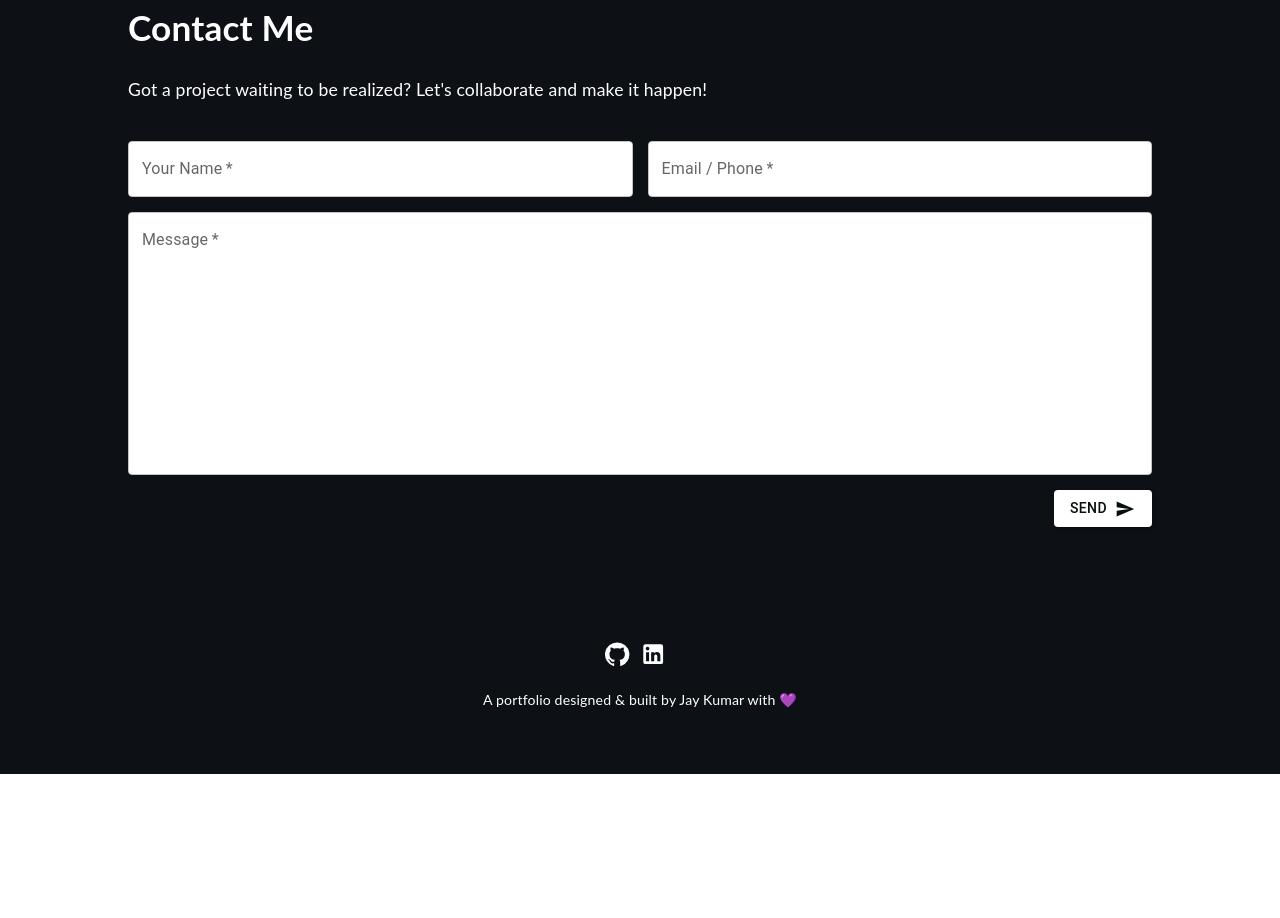
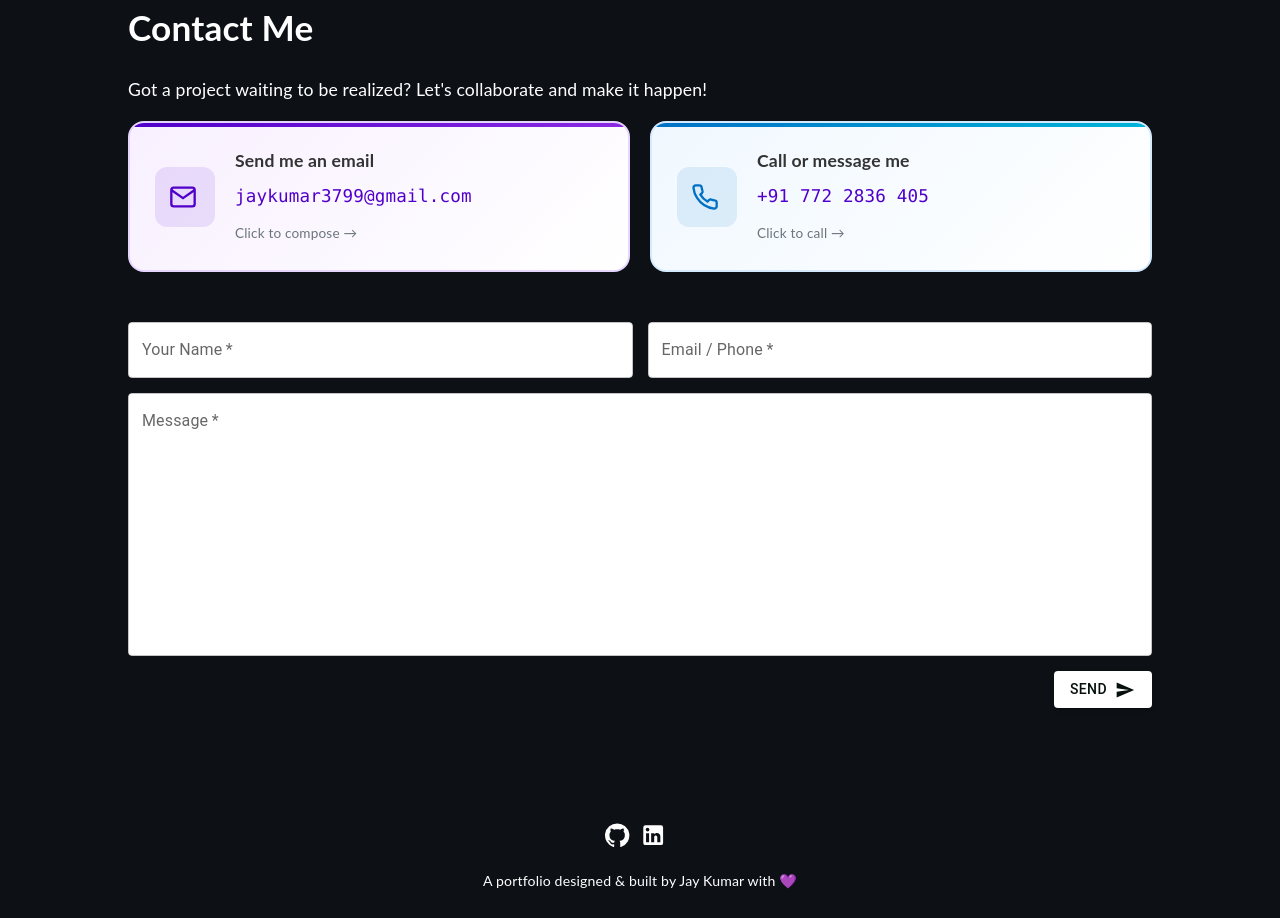
Before and after one commit to mejkp-07/JayCodes, a React (Create React App) app: page / in a window 1280 px wide. Shown: the part 6280-7198 px from the top of the page. Before the commit the page ends 7054 px from the top, so only its background shows below. Built offline with nearby package versions, Linux system fonts and the light colour scheme.

Commit message:
projects part update

```diff
--- a/src/assets/styles/Contact.scss
+++ b/src/assets/styles/Contact.scss
@@ -46,3 +46,330 @@ form {
   width: 100% !important;
   margin-bottom: 15px !important;
 }
+
+/* Option 1: Icon Cards */
+.contact-info-section.attractive {
+  display: flex;
+  gap: 20px;
+  margin-bottom: 30px;
+  flex-wrap: wrap;
+}
+
+.contact-card {
+  flex: 1;
+  min-width: 250px;
+  background: white;
+  border-radius: 12px;
+  padding: 25px;
+  display: flex;
+  align-items: center;
+  gap: 20px;
+  box-shadow: 0 4px 20px rgba(80, 0, 202, 0.1);
+  border: 1px solid rgba(80, 0, 202, 0.1);
+  transition: all 0.3s ease;
+}
+
+.contact-card:hover {
+  transform: translateY(-5px);
+  box-shadow: 0 8px 30px rgba(80, 0, 202, 0.15);
+}
+
+.contact-icon {
+  width: 60px;
+  height: 60px;
+  background: linear-gradient(135deg, #5000ca 0%, #3a0099 100%);
+  border-radius: 12px;
+  display: flex;
+  align-items: center;
+  justify-content: center;
+  color: white;
+}
+
+.contact-text h4 {
+  margin: 0 0 8px 0;
+  color: #333;
+  font-size: 1rem;
+  font-weight: 600;
+}
+
+.contact-text p {
+  margin: 0;
+  color: #5000ca;
+  font-family: 'Monaco', 'Courier New', monospace;
+  font-size: 0.95rem;
+  word-break: break-all;
+}
+
+/* Option 2: Badge Design */
+.contact-info-section.badges {
+  display: flex;
+  flex-direction: column;
+  gap: 15px;
+  margin-bottom: 30px;
+}
+
+.contact-badge {
+  display: flex;
+  align-items: center;
+  background: linear-gradient(135deg, #f8f9fa 0%, #ffffff 100%);
+  border-radius: 10px;
+  padding: 15px 20px;
+  border: 2px solid #e9ecef;
+  transition: all 0.3s ease;
+}
+
+.contact-badge:hover {
+  border-color: #5000ca;
+  transform: translateX(5px);
+}
+
+.badge-icon {
+  font-size: 1.5rem;
+  margin-right: 15px;
+  width: 40px;
+  text-align: center;
+}
+
+.badge-content {
+  flex: 1;
+}
+
+.badge-label {
+  display: block;
+  font-size: 0.75rem;
+  color: #6c757d;
+  font-weight: 600;
+  letter-spacing: 1px;
+  margin-bottom: 4px;
+}
+
+.badge-value {
+  display: block;
+  color: #5000ca;
+  font-family: 'Monaco', 'Courier New', monospace;
+  font-weight: 500;
+}
+
+.copy-btn {
+  background: transparent;
+  border: none;
+  cursor: pointer;
+  font-size: 1.2rem;
+  padding: 8px;
+  border-radius: 6px;
+  transition: all 0.2s;
+  opacity: 0.7;
+}
+
+.copy-btn:hover {
+  background: #5000ca;
+  color: white;
+  opacity: 1;
+}
+
+/* Option 3: Gradient Cards */
+.contact-info-section.gradient-cards {
+  display: flex;
+  gap: 20px;
+  margin-bottom: 30px;
+  flex-wrap: wrap;
+}
+
+.contact-gradient-card {
+  flex: 1;
+  min-width: 250px;
+  border-radius: 16px;
+  padding: 25px;
+  display: flex;
+  align-items: center;
+  gap: 20px;
+  text-decoration: none;
+  color: inherit;
+  transition: all 0.4s ease;
+  position: relative;
+  overflow: hidden;
+}
+
+.contact-gradient-card::before {
+  content: '';
+  position: absolute;
+  top: 0;
+  left: 0;
+  right: 0;
+  height: 4px;
+  border-radius: 16px 16px 0 0;
+}
+
+.email-card {
+  background: linear-gradient(135deg, #f8f0ff 0%, #ffffff 100%);
+  border: 2px solid #e6d6ff;
+}
+
+.email-card::before {
+  background: linear-gradient(90deg, #5000ca, #8a2be2);
+}
+
+.phone-card {
+  background: linear-gradient(135deg, #f0f8ff 0%, #ffffff 100%);
+  border: 2px solid #d6eaff;
+}
+
+.phone-card::before {
+  background: linear-gradient(90deg, #0071c5, #00b4d8);
+}
+
+.contact-gradient-card:hover {
+  transform: translateY(-8px);
+  box-shadow: 0 20px 40px rgba(0, 0, 0, 0.1);
+}
+
+.card-icon {
+  width: 60px;
+  height: 60px;
+  border-radius: 12px;
+  display: flex;
+  align-items: center;
+  justify-content: center;
+}
+
+.email-card .card-icon {
+  background: rgba(80, 0, 202, 0.1);
+  color: #5000ca;
+}
+
+.phone-card .card-icon {
+  background: rgba(0, 113, 197, 0.1);
+  color: #0071c5;
+}
+
+.card-content h3 {
+  margin: 0 0 8px 0;
+  color: #333;
+  font-size: 1.1rem;
+}
+
+.card-content p {
+  margin: 0 0 10px 0;
+  color: #5000ca;
+  font-family: 'Monaco', 'Courier New', monospace;
+  font-weight: 500;
+}
+
+.card-action {
+  font-size: 0.85rem;
+  color: #6c757d;
+  display: inline-block;
+  transition: transform 0.3s;
+}
+
+.contact-gradient-card:hover .card-action {
+  transform: translateX(5px);
+  color: #5000ca;
+}
+
+/* Option 4: Minimal Highlight */
+.contact-info-section.minimal-highlight {
+  margin-bottom: 30px;
+}
+
+.contact-highlight {
+  background: white;
+  border-radius: 12px;
+  padding: 25px;
+  border-left: 5px solid #5000ca;
+  box-shadow: 0 4px 15px rgba(0, 0, 0, 0.05);
+  display: flex;
+  gap: 20px;
+  align-items: flex-start;
+}
+
+.highlight-dot {
+  width: 12px;
+  height: 12px;
+  background: #5000ca;
+  border-radius: 50%;
+  margin-top: 8px;
+  position: relative;
+}
+
+.highlight-dot::after {
+  content: '';
+  position: absolute;
+  width: 20px;
+  height: 20px;
+  border-radius: 50%;
+  background: rgba(80, 0, 202, 0.2);
+  top: -4px;
+  left: -4px;
+}
+
+.highlight-header {
+  display: flex;
+  align-items: center;
+  gap: 10px;
+  margin-bottom: 20px;
+}
+
+.highlight-label {
+  font-weight: 700;
+  color: #333;
+  font-size: 1.2rem;
+}
+
+.highlight-availability {
+  color: #28a745;
+  font-size: 0.9rem;
+  font-weight: 500;
+}
+
+.highlight-details {
+  display: flex;
+  flex-direction: column;
+  gap: 15px;
+}
+
+.highlight-item {
+  display: flex;
+  align-items: center;
+  gap: 12px;
+}
+
+.item-icon {
+  font-size: 1.2rem;
+  width: 30px;
+}
+
+.highlight-item a {
+  color: #5000ca;
+  text-decoration: none;
+  font-family: 'Monaco', 'Courier New', monospace;
+  font-weight: 500;
+  transition: color 0.2s;
+}
+
+.highlight-item a:hover {
+  color: #3a0099;
+  text-decoration: underline;
+}
+
+/* Responsive */
+@media (max-width: 768px) {
+  .contact-info-section.attractive,
+  .contact-info-section.gradient-cards {
+    flex-direction: column;
+  }
+
+  .contact-card,
+  .contact-gradient-card {
+    min-width: 100%;
+  }
+
+  .contact-highlight {
+    flex-direction: column;
+    gap: 15px;
+  }
+
+  .highlight-dot {
+    margin-top: 0;
+  }
+}
--- a/src/components/Contact.tsx
+++ b/src/components/Contact.tsx
@@ -55,6 +55,34 @@ function Contact() {
         <div className="contact_wrapper">
           <h1>Contact Me</h1>
           <p>Got a project waiting to be realized? Let's collaborate and make it happen!</p>
+          <div className="contact-info-section gradient-cards">
+          <a href="mailto:jaykumar3799@gmail.com" className="contact-gradient-card email-card">
+            <div className="card-icon">
+              <svg xmlns="http://www.w3.org/2000/svg" width="28" height="28" viewBox="0 0 24 24" fill="none" stroke="currentColor" strokeWidth="2">
+                <path d="M4 4h16c1.1 0 2 .9 2 2v12c0 1.1-.9 2-2 2H4c-1.1 0-2-.9-2-2V6c0-1.1.9-2 2-2z"></path>
+                <polyline points="22,6 12,13 2,6"></polyline>
+              </svg>
+            </div>
+            <div className="card-content">
+              <h3>Send me an email</h3>
+              <p>jaykumar3799@gmail.com</p>
+              <span className="card-action">Click to compose →</span>
+            </div>
+          </a>
+
+          <a href="tel:+917722836405" className="contact-gradient-card phone-card">
+            <div className="card-icon">
+              <svg xmlns="http://www.w3.org/2000/svg" width="28" height="28" viewBox="0 0 24 24" fill="none" stroke="currentColor" strokeWidth="2">
+                <path d="M22 16.92v3a2 2 0 0 1-2.18 2 19.79 19.79 0 0 1-8.63-3.07 19.5 19.5 0 0 1-6-6 19.79 19.79 0 0 1-3.07-8.67A2 2 0 0 1 4.11 2h3a2 2 0 0 1 2 1.72 12.84 12.84 0 0 0 .7 2.81 2 2 0 0 1-.45 2.11L8.09 9.91a16 16 0 0 0 6 6l1.27-1.27a2 2 0 0 1 2.11-.45 12.84 12.84 0 0 0 2.81.7A2 2 0 0 1 22 16.92z"></path>
+              </svg>
+            </div>
+            <div className="card-content">
+              <h3>Call or message me</h3>
+              <p>+91 772 2836 405</p>
+              <span className="card-action">Click to call →</span>
+            </div>
+          </a>
+        </div>
           <Box
             ref={form}
             component="form"
```
